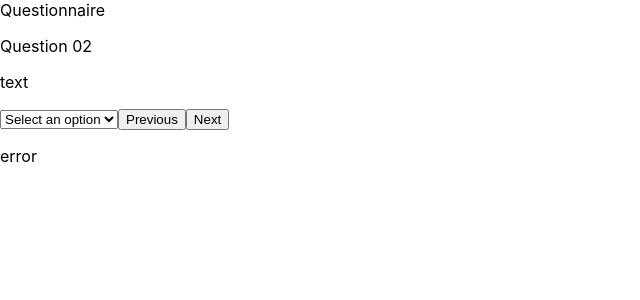
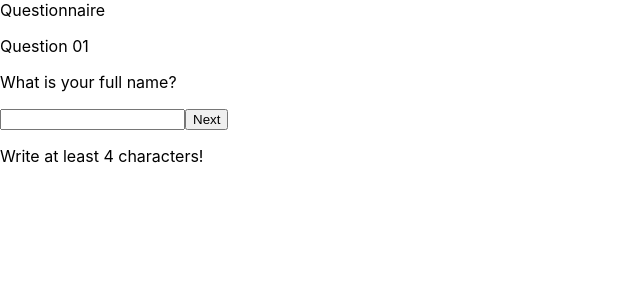
Before and after one commit to esmanhoto/qavalue_questionnaire, a React (Create React App) app: page / in a window 1280 px wide. Both pictures are taken after a click on the button "Next". Shown: the top 300 px of the page, without its empty margins (0-640 px from the left). Built offline with nearby package versions, Linux system fonts and the light colour scheme.

Commit message:
validation added

```diff
--- a/src/components/Form/Steps/StepOne/index.js
+++ b/src/components/Form/Steps/StepOne/index.js
@@ -7,10 +7,21 @@ const StepOne = () => {
     useContext(FormContext);
 
   const inputValue = useRef("default");
+  const [error, setError] = useState("");
+
+  //   const onNext = () => {
+  //     setStepHandler(2);
+  //     setAnswerHandler("stepOne", inputValue.current.value);
+  //   };
 
   const onNext = () => {
-    setStepHandler(2);
-    setAnswerHandler("stepOne", inputValue.current.value);
+    if (inputValue.current.value.length < 4) {
+      setError("Write at least 4 characters!");
+    } else {
+      setStepHandler(2);
+      setAnswerHandler("stepOne", inputValue.current.value);
+      setError("");
+    }
   };
 
   useEffect(() => {
@@ -23,7 +34,7 @@ const StepOne = () => {
       <p>What is your full name?</p>
       <input type="text" ref={inputValue} />
       <button onClick={onNext}>Next</button>
-      <p>error</p>
+      {error ? <p>{error}</p> : ""}
     </Container>
   );
 };
--- a/src/components/Form/Steps/StepThree/index.js
+++ b/src/components/Form/Steps/StepThree/index.js
@@ -6,6 +6,7 @@ const StepThree = () => {
   const { answers, setAnswerHandler, step, setStepHandler } =
     useContext(FormContext);
   const [checked, setChecked] = useState();
+  const [error, setError] = useState("");
 
   const handleCheck = () => (e) => {
     setChecked(e.currentTarget.value);
@@ -15,9 +16,20 @@ const StepThree = () => {
     setStepHandler(2);
   };
 
+  //   const onSubmit = () => {
+  //     setStepHandler(4);
+  //     setAnswerHandler("stepThree", checked);
+  //   };
+
   const onSubmit = () => {
-    setStepHandler(4);
-    setAnswerHandler("stepThree", checked);
+    if (checked === null) {
+      setError("You must choose an option!");
+    } else {
+      setStepHandler(4);
+      console.log("inputValue.current.checked: ", checked);
+      setAnswerHandler("stepThree", checked);
+      setError("");
+    }
   };
 
   useEffect(() => {
@@ -61,7 +73,7 @@ const StepThree = () => {
       </div>
       <button onClick={onPrev}>Previous</button>
       <button onClick={onSubmit}>Submit</button>
-      <p>error</p>
+      {error ? <p>{error}</p> : ""}
     </Container>
   );
 };
--- a/src/components/Form/Steps/StepTwo/index.js
+++ b/src/components/Form/Steps/StepTwo/index.js
@@ -7,14 +7,25 @@ const StepTwo = () => {
     useContext(FormContext);
 
   const inputValue = useRef();
+  const [error, setError] = useState("");
 
   const onPrev = () => {
     setStepHandler(1);
   };
 
+  //   const onNext = () => {
+  //     setStepHandler(3);
+  //     setAnswerHandler("stepTwo", inputValue.current.value);
+  //   };
+
   const onNext = () => {
-    setStepHandler(3);
-    setAnswerHandler("stepTwo", inputValue.current.value);
+    if (inputValue.current.value === "") {
+      setError("You must choose an option");
+    } else {
+      setStepHandler(3);
+      setAnswerHandler("stepTwo", inputValue.current.value);
+      setError("");
+    }
   };
 
   useEffect(() => {
@@ -41,7 +52,7 @@ const StepTwo = () => {
       </select>
       <button onClick={onPrev}>Previous</button>
       <button onClick={onNext}>Next</button>
-      <p>error</p>
+      {error ? <p>{error}</p> : ""}
     </Container>
   );
 };
```
